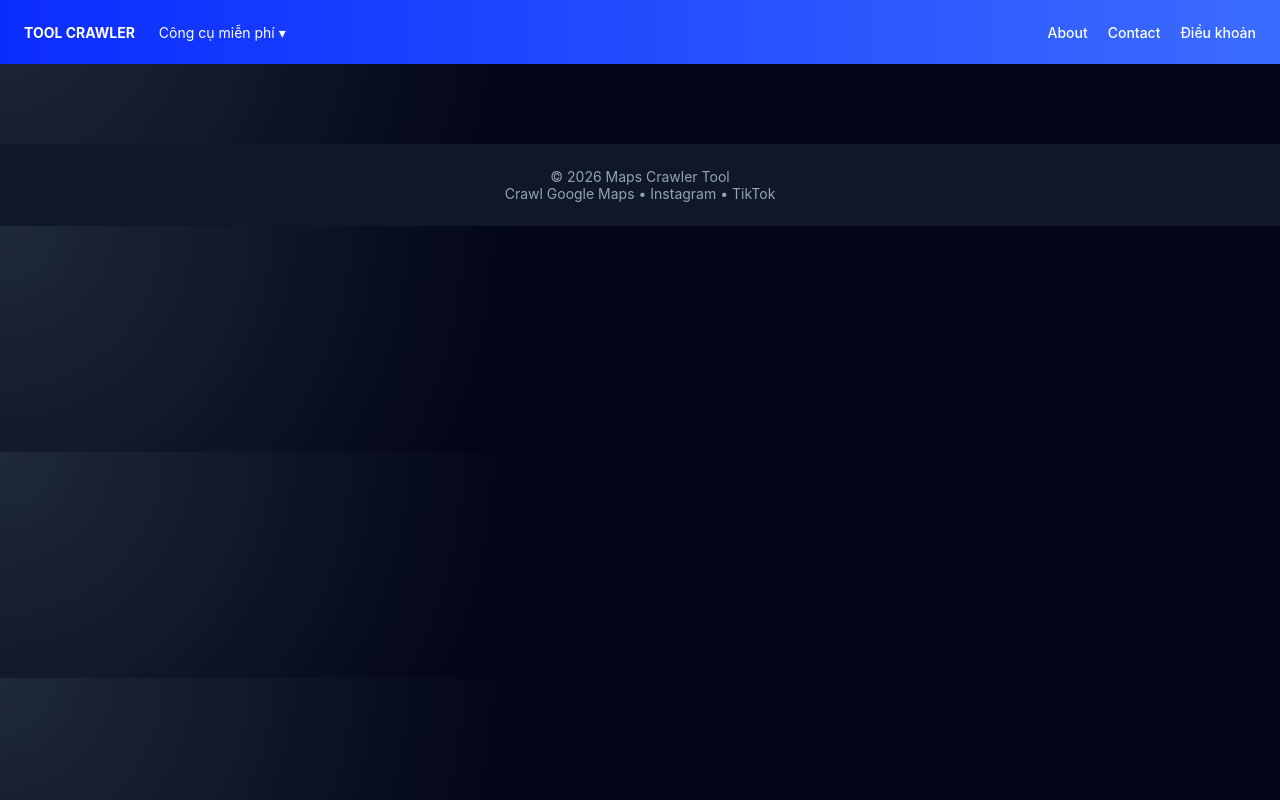
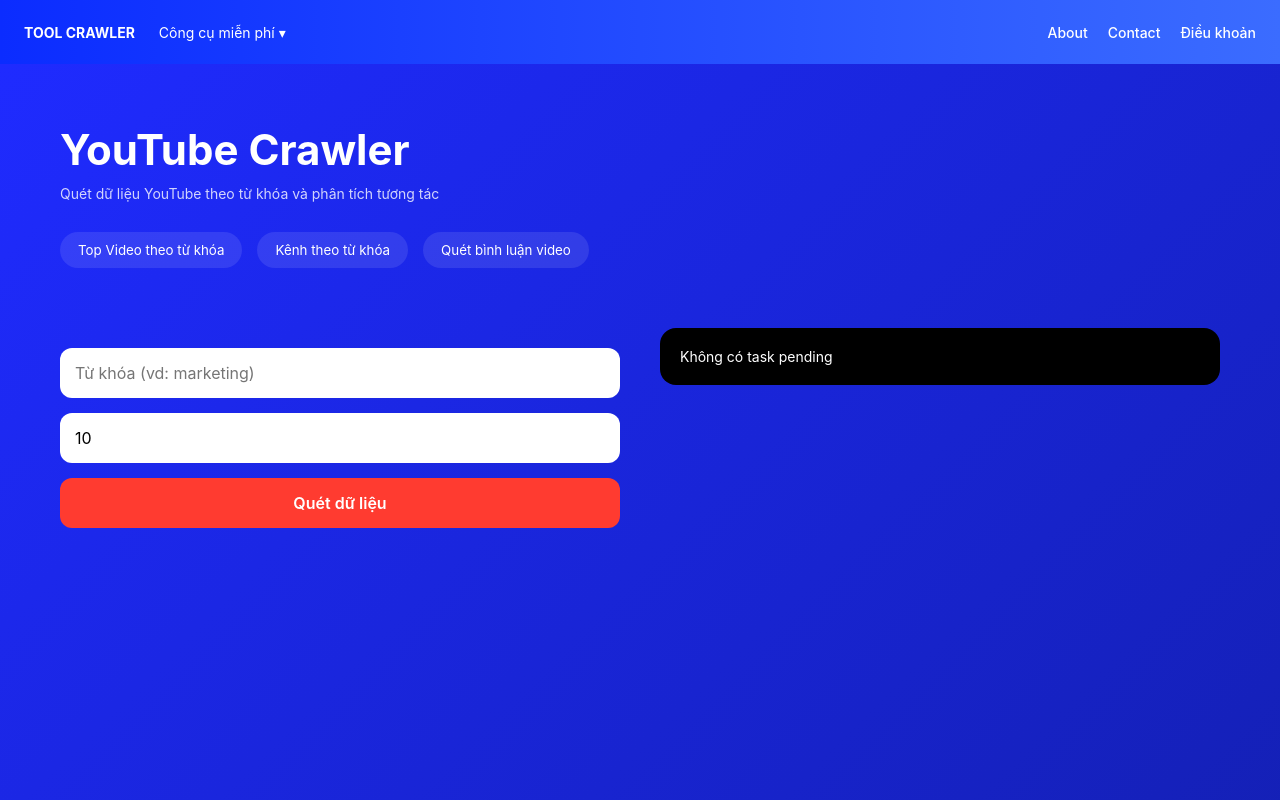
Before and after one commit to khanhduc29/tool-map-crawl-fe, a React (Vite) app: page /tools/youtube/1 in a window 1280 px wide. Shown: the top 800 px of the page. Built offline with nearby package versions, Linux system fonts and the light colour scheme; no server answers.

Commit message:
update form youtube

```diff
--- a/package.json
+++ b/package.json
@@ -10,6 +10,7 @@
     "preview": "vite preview"
   },
   "dependencies": {
+    "axios": "^1.13.6",
     "lucide-react": "^0.575.0",
     "react": "^19.2.0",
     "react-dom": "^19.2.0",
--- a/src/App.tsx
+++ b/src/App.tsx
@@ -9,6 +9,7 @@
 import Home from "./pages/Home";
 import Contact from "./pages/Contact";
 import Terms from "./pages/Terms";
+import YouTubeTool from "./pages/tools/YoutubeTool";
 
 function App() {
   return (
@@ -23,6 +24,7 @@
         <Route path="/tools/google-maps" element={<GoogleMapsTool />} />
         <Route path="/tools/instagram" element={<InstagramTool />} />
         <Route path="/tools/tiktok/:tab?" element={<TikTokTool />} />
+        <Route path="/tools/youtube/:tab?" element={<YouTubeTool />} />
       </Routes>
 
       <Footer />
--- /dev/null
+++ b/src/pages/tools/YouTubeTool.css
@@ -0,0 +1,101 @@
+.yt-page {
+  min-height: 100vh;
+  background: linear-gradient(135deg, #1f2bff, #1420b5);
+  color: white;
+}
+
+.yt-hero {
+  padding: 60px;
+}
+
+.yt-hero h1 {
+  font-size: 42px;
+    margin-bottom: 8px;
+
+}
+
+.yt-hero p {
+  margin-top: 10px;
+  opacity: 0.8;
+}
+
+.yt-tabs {
+  margin-top: 30px;
+  display: flex;
+  gap: 15px;
+}
+
+.yt-tabs button {
+  padding: 10px 18px;
+  border-radius: 30px;
+  border: none;
+  background: rgba(255, 255, 255, 0.1);
+  color: white;
+  cursor: pointer;
+}
+
+.yt-tabs button.active {
+  background: #ff0000;
+}
+
+.yt-content {
+  display: flex;
+  padding: 0px 60px;
+  gap: 40px;
+}
+
+.yt-form-box {
+  flex: 1;
+}
+
+.yt-form-box h2 {
+  margin-bottom: 20px;
+}
+
+.yt-form-box input {
+  width: 100%;
+  padding: 15px;
+  margin-bottom: 15px;
+  border-radius: 12px;
+  border: none;
+  font-size: 16px;
+}
+
+.yt-form-box button {
+  width: 100%;
+  padding: 15px;
+  border-radius: 12px;
+  border: none;
+  background: #ff3b30;
+  color: white;
+  font-size: 16px;
+  font-weight: 600;
+  cursor: pointer;
+}
+
+.yt-preview {
+  flex: 1;
+}
+
+.yt-card {
+  background: black;
+  border-radius: 16px;
+  padding: 20px;
+  display: flex;
+  gap: 20px;
+  align-items: center;
+}
+
+.thumbnail {
+  width: 80px;
+  height: 100px;
+  background: #333;
+  border-radius: 10px;
+}
+
+.tag {
+  background: #1e90ff;
+  padding: 4px 10px;
+  border-radius: 20px;
+  font-size: 12px;
+}
--- /dev/null
+++ b/src/pages/tools/YoutubeTool.tsx
@@ -0,0 +1,147 @@
+import { useParams, useNavigate } from "react-router-dom";
+import { useEffect, useState } from "react";
+import axios from "axios";
+import "./YouTubeTool.css";
+
+type TabType = "videos" | "channels" | "video_comments";
+const API_BASE_URL = import.meta.env.VITE_API_BASE_URL;
+
+const tabs: { key: TabType; label: string }[] = [
+  { key: "videos", label: "Top Video theo từ khóa" },
+  { key: "channels", label: "Kênh theo từ khóa" },
+  { key: "video_comments", label: "Quét bình luận video" },
+];
+
+export default function YouTubeTool() {
+  const { tab } = useParams();
+  const navigate = useNavigate();
+  const activeTab = (tab as TabType) || "videos";
+
+  const [keyword, setKeyword] = useState("");
+  const [videoUrl, setVideoUrl] = useState("");
+  const [limit, setLimit] = useState(10);
+  const [loading, setLoading] = useState(false);
+  const [result, setResult] = useState<any>(null);
+  const [task, setTask] = useState<any>(null);
+
+  useEffect(() => {
+    const fetchPendingTask = async () => {
+      try {
+        const res = await axios.get(
+          `${API_BASE_URL}/api/youtube/task/pending`,
+          {
+            params: { scan_type: activeTab },
+          },
+        );
+
+        if (res.data.success) {
+          setTask(res.data.data);
+        }
+      } catch (err) {
+        console.error(err);
+      }
+    };
+
+    fetchPendingTask();
+  }, [activeTab]);
+
+  const handleSubmit = async () => {
+    setLoading(true);
+    try {
+      const payload =
+        activeTab === "video_comments"
+          ? {
+              scan_type: activeTab,
+              video_url: videoUrl,
+              limit_comments: limit,
+            }
+          : {
+              scan_type: activeTab,
+              keyword,
+              limit,
+            };
+
+      await axios.post(`${API_BASE_URL}/api/youtube/scan`, payload);
+      alert("Tạo request thành công!");
+    } catch (err: any) {
+      alert(err.response?.data?.message || "Có lỗi xảy ra");
+    } finally {
+      setLoading(false);
+    }
+  };
+
+  return (
+    <div className="yt-page">
+      <div className="yt-hero">
+        <h1>YouTube Crawler</h1>
+        <p>Quét dữ liệu YouTube theo từ khóa và phân tích tương tác</p>
+
+        <div className="yt-tabs">
+          {tabs.map((t) => (
+            <button
+              key={t.key}
+              className={activeTab === t.key ? "active" : ""}
+              onClick={() => navigate(`/tools/youtube/${t.key}`)}
+            >
+              {t.label}
+            </button>
+          ))}
+        </div>
+      </div>
+
+      <div className="yt-content">
+        <div className="yt-form-box">
+          <h2>
+            {activeTab === "videos" && "Quét top video theo từ khóa"}
+            {activeTab === "channels" && "Quét kênh theo từ khóa"}
+            {activeTab === "video_comments" && "Quét bình luận video"}
+          </h2>
+
+          {activeTab !== "video_comments" && (
+            <input
+              placeholder="Từ khóa (vd: marketing)"
+              value={keyword}
+              onChange={(e) => setKeyword(e.target.value)}
+            />
+          )}
+
+          {activeTab === "video_comments" && (
+            <input
+              placeholder="Link video YouTube"
+              value={videoUrl}
+              onChange={(e) => setVideoUrl(e.target.value)}
+            />
+          )}
+
+          <input
+            type="number"
+            value={limit}
+            onChange={(e) => setLimit(Number(e.target.value))}
+          />
+
+          <button onClick={handleSubmit} disabled={loading}>
+            {loading ? "Đang quét..." : "Quét dữ liệu"}
+          </button>
+        </div>
+
+        <div className="yt-preview">
+          {task ? (
+            <div className="yt-card">
+              <div className="thumbnail" />
+              <div>
+                <span className="tag">#{task.scan_type}</span>
+                <p>Status: {task.status}</p>
+                <p>Keyword: {task.input?.keyword || task.input?.video_url}</p>
+                <p>Created: {new Date(task.createdAt).toLocaleString()}</p>
+              </div>
+            </div>
+          ) : (
+            <div className="yt-card">
+              <p>Không có task pending</p>
+            </div>
+          )}
+        </div>
+      </div>
+    </div>
+  );
+}
```
Also changed, not shown: 2 other files (tests, documents, lock files or other folders).
